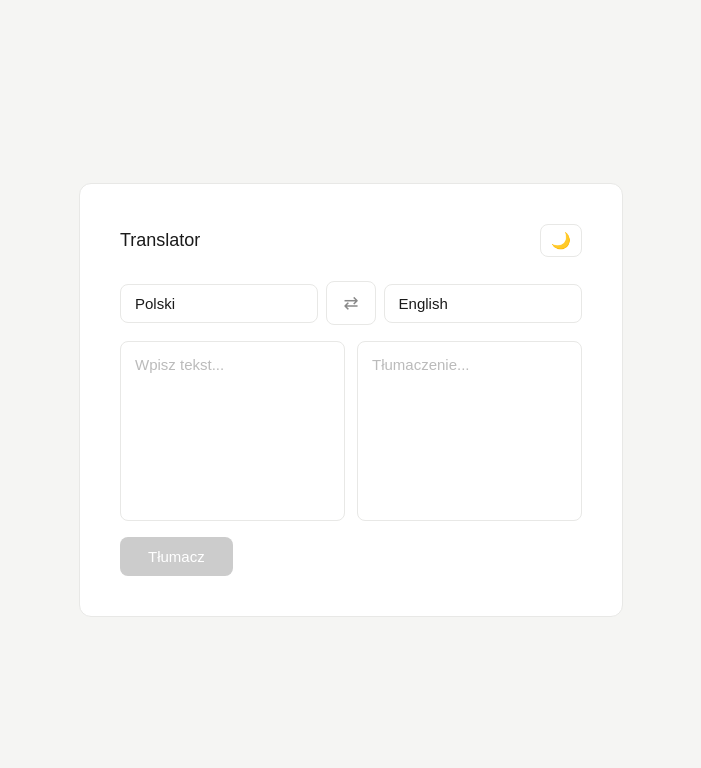
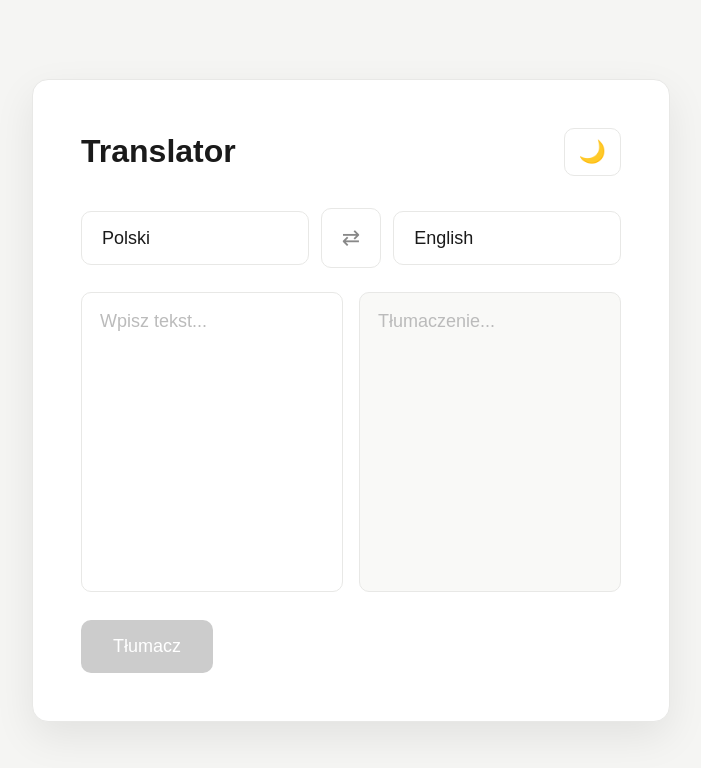
Before and after one commit to michalpawlowski-mp/translator-app, a React (Vite) app: page / in a window 1280 px wide. Shown: the top 768 px of the page, without its empty margins (289-990 px from the left). Built offline with nearby package versions, Linux system fonts and the light colour scheme.

Commit message:
refactor: extract components, add clear and copy buttons, update styles

```diff
--- a/src/App.tsx
+++ b/src/App.tsx
@@ -1,6 +1,7 @@
 import { useState } from "react";
-import { LANGUAGES } from "./constants/languages";
 import { useTranslator } from "./hooks/useTranslator";
+import TranslatorControls from "./components/TranslatorControls";
+import TranslatorTextareas from "./components/TranslatorTextareas";
 
 const App = () => {
   const [text, setText] = useState("");
@@ -42,60 +43,21 @@ const App = () => {
           {isDark ? "☀️" : "🌙"}
         </button>
       </div>
-      <div className="controls">
-        <select
-          aria-label="Język źródłowy"
-          title="Język źródłowy"
-          value={from}
-          onChange={(e) => setFrom(e.target.value)}
-        >
-          {LANGUAGES.map((l) => (
-            <option key={l.code} value={l.code}>
-              {l.label}
-            </option>
-          ))}
-        </select>
 
-        <button
-          aria-label="Zamień języki"
-          title="Zamień języki"
-          type="button"
-          className="swap-btn"
-          onClick={handleSwap}
-        >
-          ⇄
-        </button>
+      <TranslatorControls
+        from={from}
+        to={to}
+        onFromChange={setFrom}
+        onToChange={setTo}
+        onSwap={handleSwap}
+      />
 
-        <select
-          aria-label="Język docelowy"
-          title="Język docelowy"
-          value={to}
-          onChange={(e) => setTo(e.target.value)}
-        >
-          {LANGUAGES.map((l) => (
-            <option key={l.code} value={l.code}>
-              {l.label}
-            </option>
-          ))}
-        </select>
-      </div>
-
-      <div className="textareas">
-        <textarea
-          aria-label="Tekst do tłumaczenia"
-          title="Tekst do tłumaczenia"
-          value={text}
-          onChange={(e) => setText(e.target.value)}
-          placeholder="Wpisz tekst..."
-        />
-        <textarea
-          value={isLoading ? "Tłumaczenie..." : result}
-          readOnly
-          aria-label="Wynik tłumaczenia"
-          title="Wynik tłumaczenia"
-          placeholder="Tłumaczenie..."
-        />
-      </div>
+      <TranslatorTextareas
+        text={text}
+        result={result}
+        isLoading={isLoading}
+        onTextChange={setText}
+      />
 
       {error && (
         <p className="error" role="alert">
--- /dev/null
+++ b/src/components/LanguageSelect.tsx
@@ -0,0 +1,26 @@
+import { LANGUAGES } from "../constants/languages";
+
+interface Props {
+  value: string;
+  onChange: (value: string) => void;
+  ariaLabel: string;
+}
+
+const LanguageSelect = ({ value, onChange, ariaLabel }: Props) => {
+  return (
+    <select
+      aria-label={ariaLabel}
+      title={ariaLabel}
+      value={value}
+      onChange={(e) => onChange(e.target.value)}
+    >
+      {LANGUAGES.map((l) => (
+        <option key={l.code} value={l.code}>
+          {l.label}
+        </option>
+      ))}
+    </select>
+  );
+};
+
+export default LanguageSelect;
--- /dev/null
+++ b/src/components/TranslatorControls.tsx
@@ -0,0 +1,43 @@
+import LanguageSelect from "./LanguageSelect";
+
+interface Props {
+  from: string;
+  to: string;
+  onFromChange: (value: string) => void;
+  onToChange: (value: string) => void;
+  onSwap: () => void;
+}
+
+const TranslatorControls = ({
+  from,
+  to,
+  onFromChange,
+  onToChange,
+  onSwap,
+}: Props) => {
+  return (
+    <div className="controls">
+      <LanguageSelect
+        value={from}
+        onChange={onFromChange}
+        ariaLabel="Język źródłowy"
+      />
+      <button
+        aria-label="Zamień języki"
+        title="Zamień języki"
+        type="button"
+        className="swap-btn"
+        onClick={onSwap}
+      >
+        ⇄
+      </button>
+      <LanguageSelect
+        value={to}
+        onChange={onToChange}
+        ariaLabel="Język docelowy"
+      />
+    </div>
+  );
+};
+
+export default TranslatorControls;
--- /dev/null
+++ b/src/components/TranslatorTextareas.tsx
@@ -0,0 +1,57 @@
+interface Props {
+  text: string;
+  result: string;
+  isLoading: boolean;
+  onTextChange: (value: string) => void;
+}
+
+const TranslatorTextareas = ({
+  text,
+  result,
+  isLoading,
+  onTextChange,
+}: Props) => {
+  return (
+    <div className="textareas">
+      <div className="textarea-wrap">
+        <textarea
+          value={text}
+          onChange={(e) => onTextChange(e.target.value)}
+          placeholder="Wpisz tekst..."
+          aria-label="Tekst do tłumaczenia"
+        />
+        {text && (
+          <button
+            type="button"
+            className="clear-btn"
+            onClick={() => onTextChange("")}
+            aria-label="Wyczyść tekst"
+          >
+            ✕
+          </button>
+        )}
+      </div>
+      <div className="textarea-wrap">
+        <textarea
+          className="output"
+          value={isLoading ? "Tłumaczenie..." : result}
+          readOnly
+          placeholder="Tłumaczenie..."
+          aria-label="Wynik tłumaczenia"
+        />
+        {result && !isLoading && (
+          <button
+            type="button"
+            className="copy-btn"
+            onClick={() => navigator.clipboard.writeText(result)}
+            aria-label="Kopiuj tłumaczenie"
+          >
+            📋
+          </button>
+        )}
+      </div>
+    </div>
+  );
+};
+
+export default TranslatorTextareas;
--- a/src/index.css
+++ b/src/index.css
@@ -48,33 +48,34 @@ body {
 .app {
   position: relative;
   background: var(--bg-card);
-  border-radius: 12px;
+  border-radius: 16px;
   border: 1px solid var(--border);
-  padding: 2.5rem;
+  padding: 3rem;
   width: 100%;
-  max-width: 800px;
+  max-width: 1200px;
+  box-shadow: 0 15px 40px rgba(0, 0, 0, 0.08);
 }
 
 .app-header {
   display: flex;
   align-items: center;
   justify-content: space-between;
-  margin-bottom: 1.5rem;
+  margin-bottom: 2rem;
 }
 
 .app-title {
-  font-size: 18px;
-  font-weight: 500;
+  font-size: 32px;
+  font-weight: 600;
   color: var(--text);
 }
 
 .theme-btn {
-  padding: 6px 10px;
+  padding: 10px 14px;
   border: 1px solid var(--border);
-  border-radius: 8px;
+  border-radius: 10px;
   background: transparent;
   cursor: pointer;
-  font-size: 16px;
+  font-size: 22px;
   transition: background 0.15s;
 }
 
@@ -85,16 +86,16 @@ body {
 .controls {
   display: flex;
   align-items: center;
-  gap: 8px;
-  margin-bottom: 1rem;
+  gap: 12px;
+  margin-bottom: 1.5rem;
 }
 
 select {
   flex: 1;
-  padding: 10px 14px;
+  padding: 16px 20px;
   border: 1px solid var(--border);
-  border-radius: 8px;
-  font-size: 15px;
+  border-radius: 10px;
+  font-size: 18px;
   background: var(--bg-card);
   color: var(--text);
   appearance: none;
@@ -108,13 +109,13 @@ select:focus {
 }
 
 .swap-btn {
-  padding: 10px 16px;
+  padding: 16px 20px;
   border: 1px solid var(--border);
-  border-radius: 8px;
+  border-radius: 10px;
   background: transparent;
   color: var(--text-secondary);
   cursor: pointer;
-  font-size: 18px;
+  font-size: 22px;
   transition: background 0.15s;
 }
 
@@ -125,16 +126,16 @@ select:focus {
 .textareas {
   display: grid;
   grid-template-columns: 1fr 1fr;
-  gap: 12px;
-  margin-bottom: 1rem;
+  gap: 16px;
+  margin-bottom: 1.5rem;
 }
 
 textarea {
-  height: 180px;
-  padding: 14px;
+  height: 300px;
+  padding: 18px;
   border: 1px solid var(--border);
-  border-radius: 8px;
-  font-size: 15px;
+  border-radius: 10px;
+  font-size: 18px;
   resize: none;
   font-family: sans-serif;
   background: var(--bg-card);
@@ -157,12 +158,12 @@ textarea::placeholder {
 }
 
 .translate-btn {
-  padding: 11px 28px;
+  padding: 16px 32px;
   background: var(--btn-bg);
   color: var(--btn-color);
   border: none;
-  border-radius: 8px;
-  font-size: 15px;
+  border-radius: 10px;
+  font-size: 18px;
   cursor: pointer;
   transition: opacity 0.15s;
 }
@@ -178,7 +179,55 @@ textarea::placeholder {
 }
 
 .error {
-  font-size: 13px;
+  font-size: 15px;
   color: #cc4444;
-  margin-bottom: 0.75rem;
+  margin-bottom: 1rem;
 }
+
+.textarea-wrap {
+  position: relative;
+}
+
+.clear-btn {
+  position: absolute;
+  top: 8px;
+  right: 8px;
+  width: 24px;
+  height: 24px;
+  border: none;
+  border-radius: 50%;
+  background: var(--border);
+  color: var(--text-secondary);
+  cursor: pointer;
+  font-size: 11px;
+  display: flex;
+  align-items: center;
+  justify-content: center;
+  transition: background 0.15s;
+}
+
+.clear-btn:hover {
+  background: var(--text-muted);
+}
+
+.copy-btn {
+  position: absolute;
+  top: 8px;
+  right: 8px;
+  width: 24px;
+  height: 24px;
+  border: none;
+  border-radius: 50%;
+  background: var(--border);
+  color: var(--text-secondary);
+  cursor: pointer;
+  font-size: 11px;
+  display: flex;
+  align-items: center;
+  justify-content: center;
+  transition: background 0.15s;
+}
+
+.copy-btn:hover {
+  background: var(--text-muted);
+}
```
